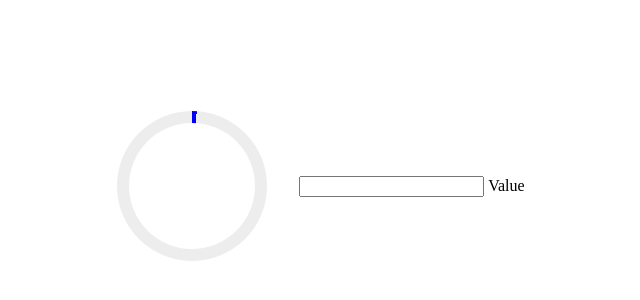
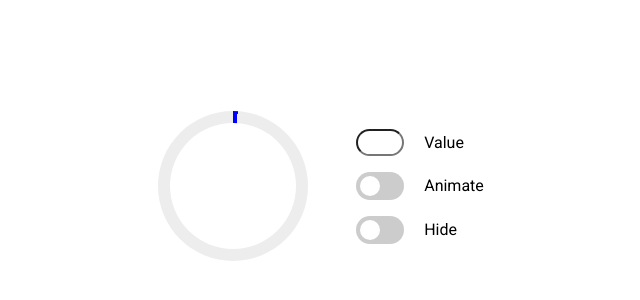
Before and after one commit to septemberonfire/ozon-test, a plain HTML site: page index.html in a window 1280 px wide. Shown: the part 214-514 px from the top of the page, without its empty margins (319-959 px from the left). Drawn offline with Linux system fonts and the light colour scheme.

Commit message:
setting progress value, animation and toggling visibility is done

```diff
--- a/index.html
+++ b/index.html
@@ -3,6 +3,9 @@
 
 <head>
     <meta charset="UTF-8">
+    <link rel="preconnect" href="https://fonts.googleapis.com">
+    <link rel="preconnect" href="https://fonts.gstatic.com" crossorigin>
+    <link href="https://fonts.googleapis.com/css2?family=Roboto&display=swap" rel="stylesheet">
     <meta name="viewport" content="width=device-width, initial-scale=1.0">
     <link rel="stylesheet" href="./styles/index.css">
     <title>Circular Progress Bar</title>
@@ -13,10 +16,31 @@
         <div class="circular-progress"></div>
 
         <div class="actions">
-            <input type="number" name="progress">
-            <label for="progress">Value</label>
+            <div class="action_wrap">
+                <label for="progress">
+                    <input type="text" name="progress" class="actions_input" min="0" max="100" id="progress-value">
+                </label>
+                <p class="label">Value</p>
+            </div>
+
+            <div class="action_wrap">
+                <label class="switch">
+                    <input type="checkbox" id="animate">
+                    <span class="slider round"></span>
+                </label>
+                <p class="label">Animate</p>
+            </div>
+
+            <div class="action_wrap">
+                <label class="switch">
+                    <input type="checkbox" id="hide">
+                    <span class="slider round"></span>
+                </label>
+                <p class="label">Hide</p>
+            </div>
         </div>
     </div>
+    <script src="./script/index.js"></script>
 </body>
 
 </html>
--- a/script/index.js
+++ b/script/index.js
@@ -0,0 +1,52 @@
+// DOM Elements
+const circularProgress = document.querySelector('.circular-progress')
+
+const progressValue = document.getElementById('progress-value')
+const animateCheckbox = document.getElementById('animate')
+const hideCheckbox = document.getElementById('hide')
+
+// Animation
+let animationId
+
+// setting progress value
+progressValue.addEventListener('input', (e) => {
+
+    if (Object.is(+e.target.value, NaN)) {
+        e.target.value = ''
+    }
+    if (e.target.value < 0) {
+        e.target.value = 0
+    }
+
+    if (e.target.value > 100) {
+        e.target.value = 100
+    }
+
+    circularProgress.style.background = `conic-gradient(blue ${e.target.value * 3.6}deg, #ededed 0deg)`;
+})
+
+// button 'animate'
+animateCheckbox.addEventListener('change', () => {
+    let degrees = 360
+
+    if (animateCheckbox.checked) {
+        animationId = setInterval(function () {
+            circularProgress.style.transform = `rotate(${degrees}deg)`
+            degrees += 360
+        }, 2000)
+
+    } else {
+        clearInterval(animationId)
+    }
+})
+
+// button 'hide'
+hideCheckbox.addEventListener('change', () => {
+    if (hideCheckbox.checked) {
+        circularProgress.style.opacity = '0'
+    }
+
+    if (!hideCheckbox.checked == true) {
+        circularProgress.style.opacity = '1'
+    }
+})
--- a/styles/index.css
+++ b/styles/index.css
@@ -7,11 +7,17 @@ body {
     display: flex;
     align-items: center;
     justify-content: center;
+    font-family: 'Roboto', sans-serif;
+}
+
+p {
+    padding: 0;
+    margin: 0;
 }
 
 .container {
     display: flex;
-    gap: 32px;
+    gap: 48px;
     align-items: center;
     justify-content: center;
 }
@@ -37,6 +43,8 @@ body {
     display: flex;
     align-items: center;
     justify-content: center;
+    transition: transform 0.8s ease-in-out, opacity 0.3s ease-in-out;
+    visibility: visible;
 }
 
 .circular-progress:before {
@@ -47,3 +55,90 @@ body {
     background-color: #ffffff;
     border-radius: 50%;
 }
+
+.actions {
+    display: flex;
+    align-items: flex-start;
+    justify-content: center;
+    flex-direction: column;
+    gap: 16px;
+}
+
+.actions_input {
+    border-radius: 16px;
+    width: 36px;
+    padding: 4px;
+    font-family: 'Roboto', sans-serif;
+    text-align: center;
+}
+
+/* checkbox styles */
+
+.switch {
+    position: relative;
+    display: inline-block;
+    width: 48px;
+    height: 28px;
+  }
+
+
+  .switch input {
+    opacity: 0;
+    width: 0;
+    height: 0;
+  }
+
+
+  .slider {
+    position: absolute;
+    cursor: pointer;
+    top: 0;
+    left: 0;
+    right: 0;
+    bottom: 0;
+    background-color: #ccc;
+    -webkit-transition: .4s;
+    transition: .4s;
+  }
+
+  .slider:before {
+    position: absolute;
+    content: "";
+    height: 20px;
+    width: 20px;
+    left: 4px;
+    bottom: 4px;
+    background-color: white;
+    -webkit-transition: .4s;
+    transition: .4s;
+  }
+
+  input:checked + .slider {
+    background-color: blue;
+  }
+
+  input:focus + .slider {
+    box-shadow: 0 0 1px blue;
+  }
+
+  input:checked + .slider:before {
+    -webkit-transform: translateX(20px);
+    -ms-transform: translateX(20px);
+    transform: translateX(20px);
+  }
+
+  .slider.round {
+    border-radius: 34px;
+  }
+
+  .slider.round:before {
+    border-radius: 50%;
+  }
+
+  .action_wrap {
+    display: flex;
+    justify-content: flex-start;
+    align-items: center;
+    flex-grow: 1;
+    gap: 20px;
+  }
```
